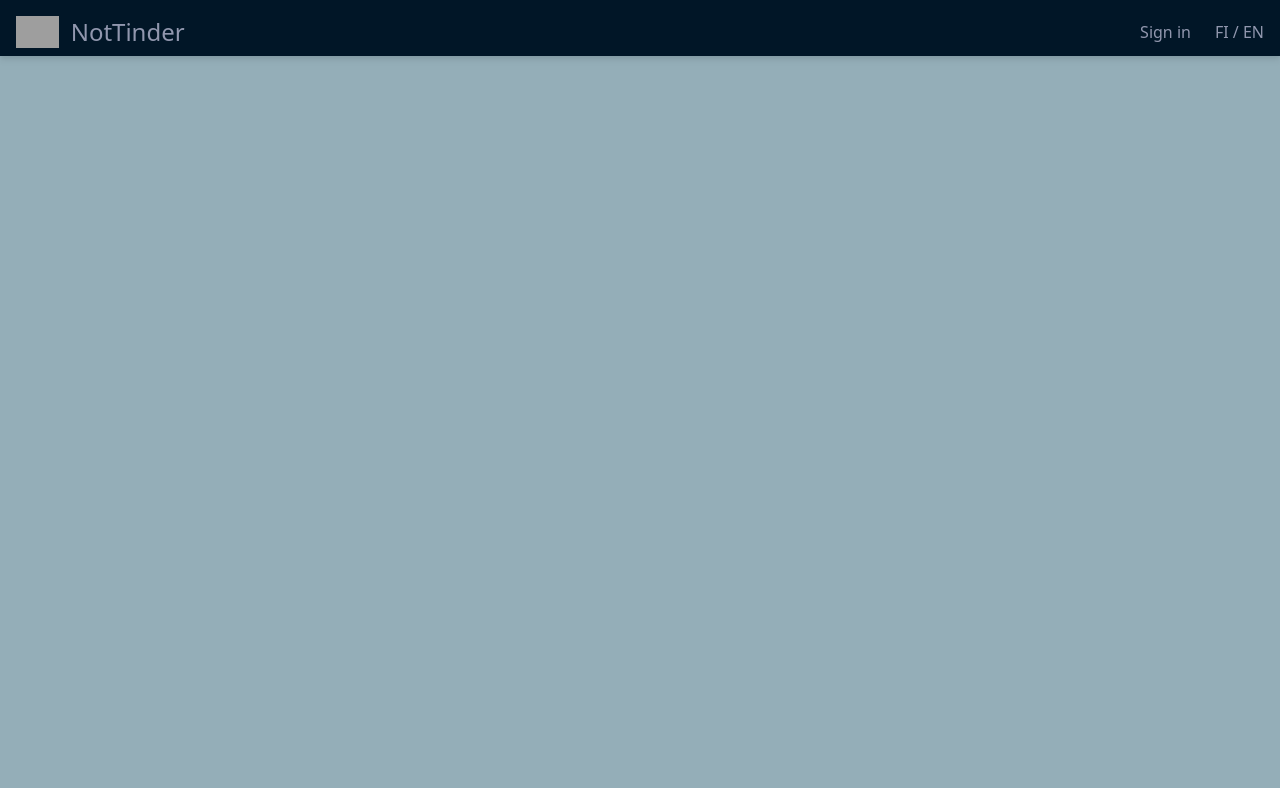
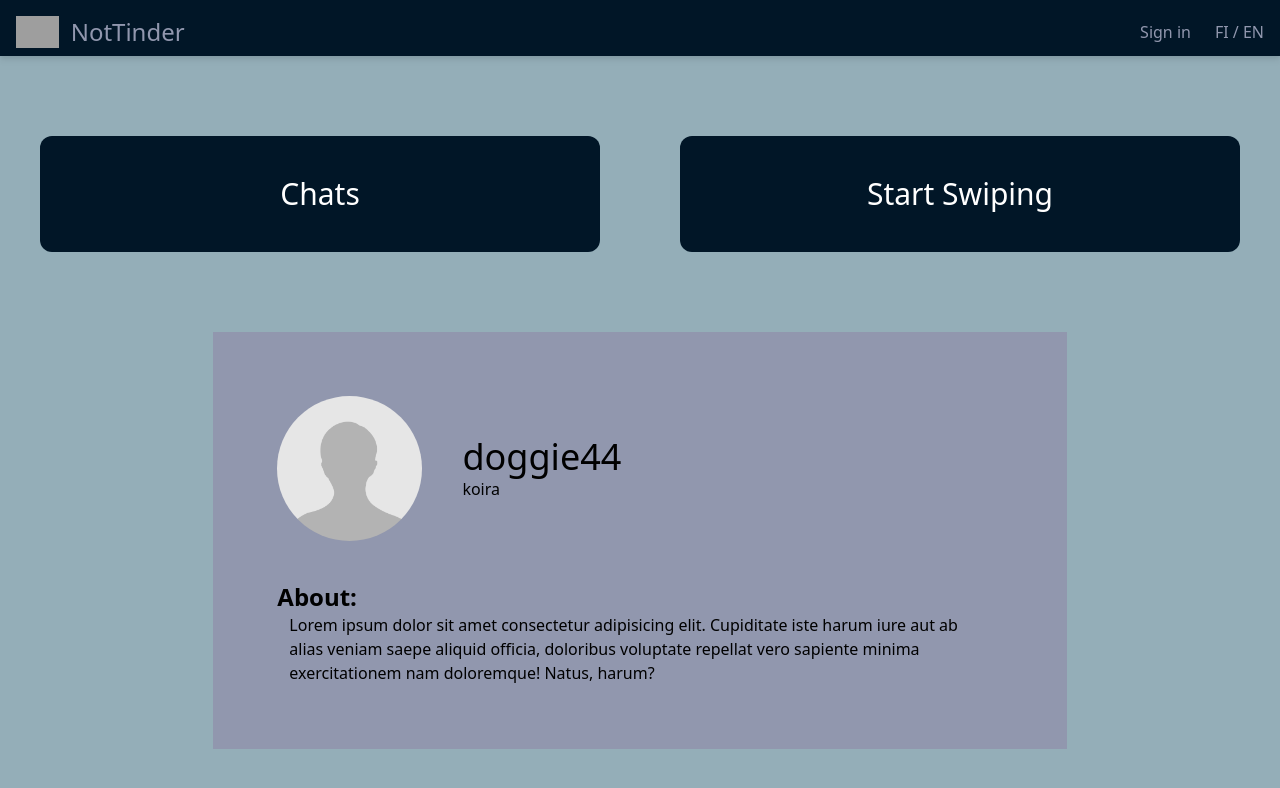
Before and after one commit to Roope1/AWA-project, a React (Create React App) app in the folder client/: page / in a window 1280 px wide. Shown: the top 788 px of the page. Built offline with nearby package versions, Linux system fonts and the light colour scheme; no server answers; sample sign-in values are in the browser's storage; grey boxes are pictures that could not be loaded.

Commit message:
main page started

```diff
--- a/client/src/App.tsx
+++ b/client/src/App.tsx
@@ -2,6 +2,7 @@ import { TopBar } from './components/TopBar';
 import { BrowserRouter as Router, Routes, Route } from 'react-router-dom'
 import LoginPage from './components/LoginPage';
 import RegisterPage from './components/RegisterPage';
+import MainPage from './components/MainPage';
 
 function App() {
   return (
@@ -9,6 +10,7 @@ function App() {
       <div className="App flex flex-col w-screen h-screen bg-background">
         <TopBar />
         <Routes>
+          <Route path='/' element = { <MainPage /> }/>
           <Route path='/login' element = {<LoginPage />}/>
           <Route path='/register' element = { <RegisterPage />} />
         </Routes>
--- a/client/src/components/Login.tsx
+++ b/client/src/components/Login.tsx
@@ -28,7 +28,7 @@ const Login = () => {
                 setLoginFailed(true);
             } else {
                 res.json().then((data)=>{
-                    localStorage.setItem("token", data.token)
+                    localStorage.setItem("auth_token", data.token)
                     window.location.href = '/'
                 })
             }
--- /dev/null
+++ b/client/src/components/MainPage.tsx
@@ -0,0 +1,52 @@
+import React, { useEffect, useState } from 'react'
+import Profile from './Profile'
+
+const MainPage = () => {
+
+  const [profileData, setProfileData] = useState({})
+
+  useEffect(() => {
+
+    let auth_token: string | null = localStorage.getItem('auth_token');
+    if (!auth_token) window.location.href = '/login';
+
+    fetch('/user', {
+      method: "GET",
+      headers: {
+        "authorization": "Bearer " + auth_token
+      },
+      mode: "cors"
+    })
+      .then(response => {
+        if (response.status === 403) { // if return status is forbidden == user is not signed in and should be redirected to sign in
+          window.location.href = '/login'
+        } else {
+          response.json().then((data) => {
+            setProfileData(data);
+          })
+        }
+      })
+  }, [])
+
+  // get these from backend via authenticated user
+  const profileProps = {
+    name: "koira",
+    username: "doggie44",
+    bio: "Lorem ipsum dolor sit amet consectetur adipisicing elit. Cupiditate iste harum iure aut ab alias veniam saepe aliquid officia, doloribus voluptate repellat vero sapiente minima exercitationem nam doloremque! Natus, harum?"
+  }
+
+  return (
+    <div>
+      <div className='grid grid-cols-2 w-screen py-10 text-white text-3xl'>
+        <button className='bg-main rounded-xl p-10 m-10'>Chats</button>
+        <button className='bg-main rounded-xl p-10 m-10'>Start Swiping</button>
+      </div>
+      <div className='flex flex-col items-center justify-center'>
+        <Profile {...profileProps} />
+      </div>
+
+    </div>
+  )
+}
+
+export default MainPage
--- /dev/null
+++ b/client/src/components/Profile.tsx
@@ -0,0 +1,22 @@
+import React from 'react'
+import avatar from '../images/avatar.jpg'
+
+const Profile = ({...props}) => {
+  return (
+    <div className='w-2/3 bg-secondary p-16'>
+        <div className='flex flex-row'>
+            <img className='w-1/5 rounded-full' src= {avatar} alt="avatar" />
+            <div className='mx-10 my-auto'>
+                <h1 className='text-4xl'>{props.username}</h1>
+                <p>{props?.name}</p>
+            </div>
+        </div>
+        <div className='pt-10'>
+            <h1 className='text-2xl font-bold'>About:</h1>
+            <p className='px-3'>{props.bio}</p>
+        </div>
+    </div>
+  )
+}
+
+export default Profile
--- a/package.json
+++ b/package.json
@@ -5,7 +5,8 @@
   "main": "index.js",
   "scripts": {
     "test": "echo \"Error: no test specified\" && exit 1",
-    "dev:client": "cd client && npm start"
+    "dev:client": "cd client && npm start",
+    "dev:server": "cd server && npm run dev"
   },
   "keywords": [],
   "author": "",
```
Also changed, not shown: client/src/images/avatar.jpg (added).
